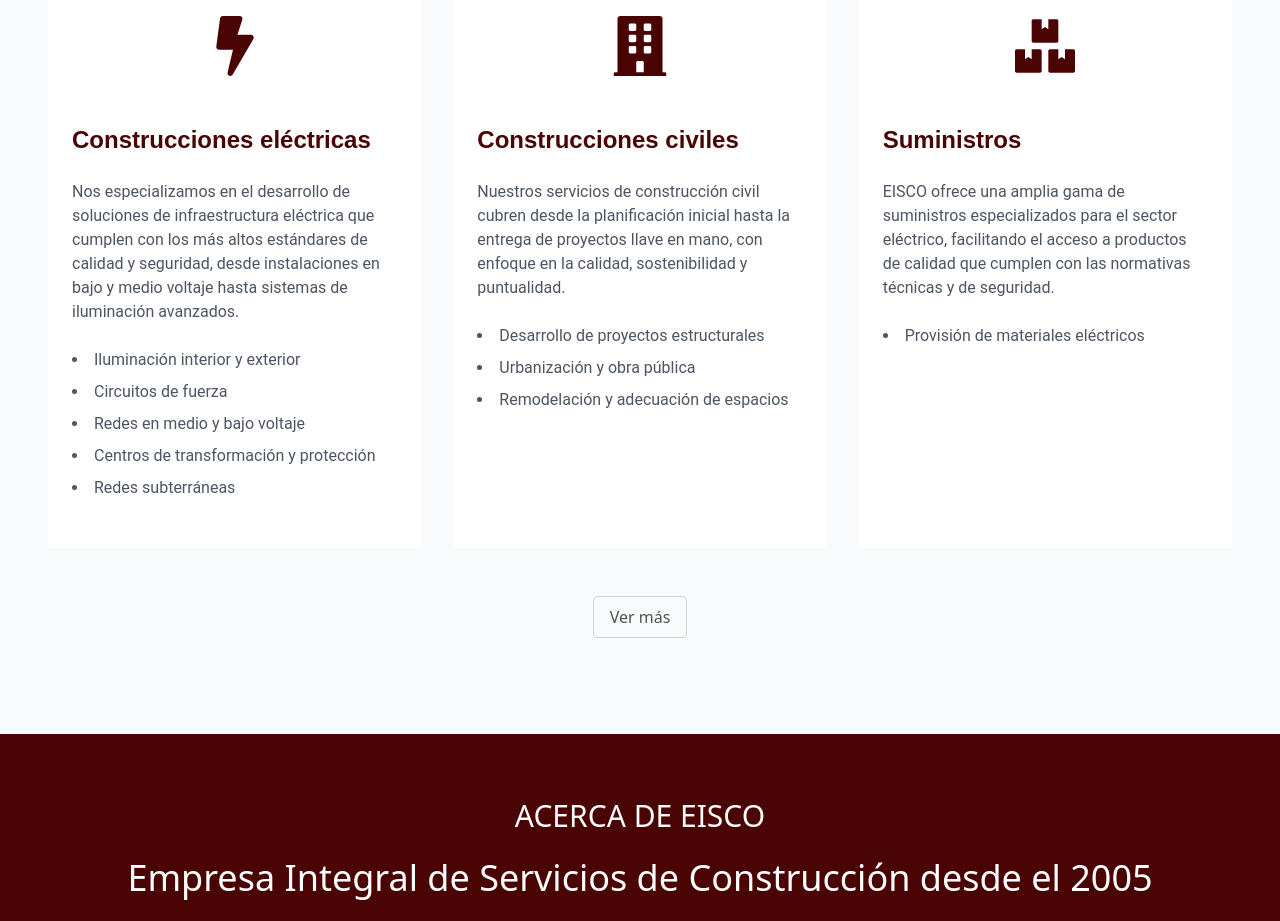
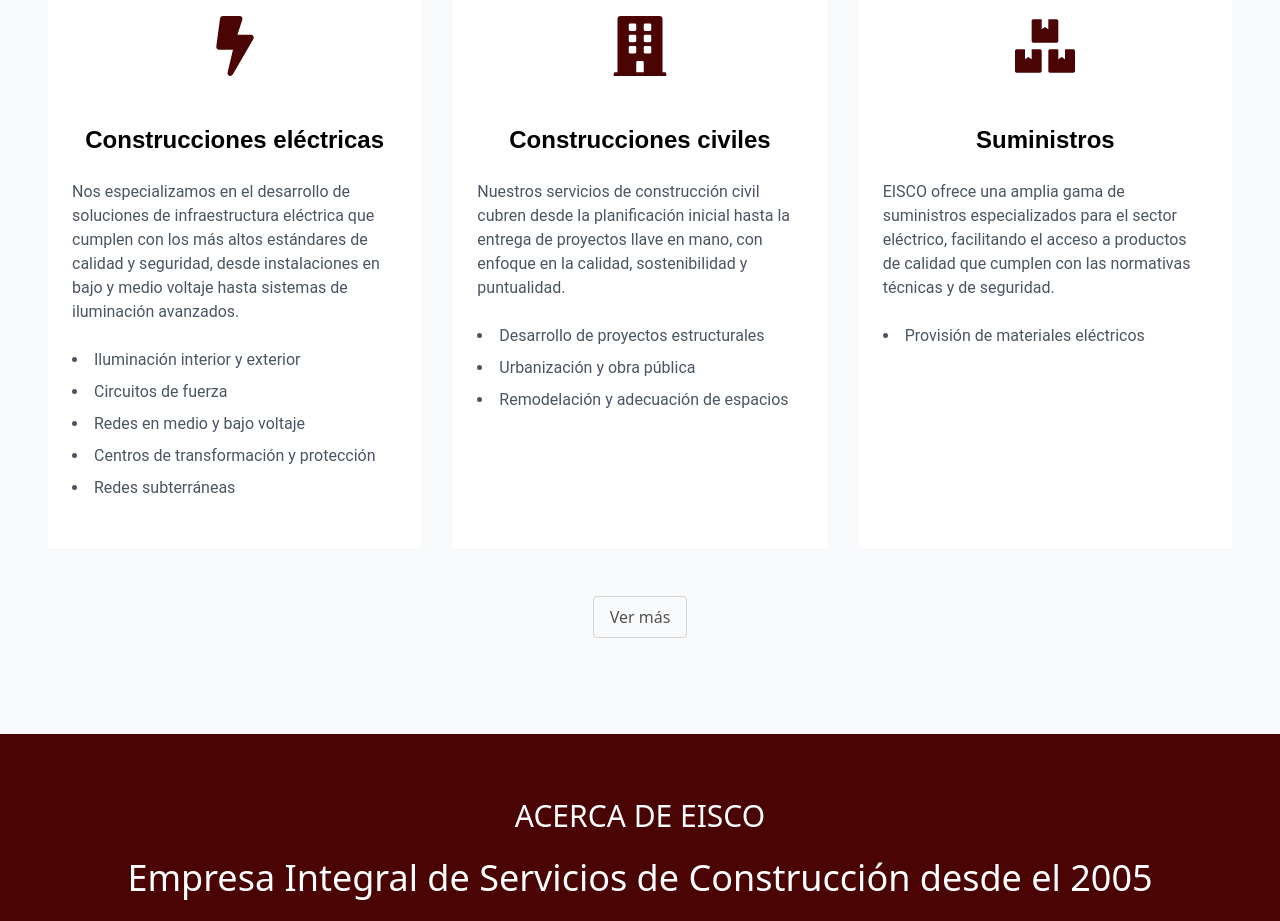
Before and after one commit to arcanel4bs/eisco, a React (Vite) app: page / in a window 1280 px wide. Shown: the part 1120-2041 px from the top of the page. Built offline with nearby package versions, Linux system fonts and the light colour scheme.

Commit message:
center cards titles

```diff
--- a/src/components/ServiceCard.jsx
+++ b/src/components/ServiceCard.jsx
@@ -7,14 +7,14 @@ function ServiceCard({ title, description, icon, items, subServices }) {
         {icon}
       </div>
       <div className="flex-1 flex flex-col">
-        <h3 className="text-2xl font-semibold mb-6 text-[#4A0404] font-montserrat">{title}</h3>
+        <h3 className="text-2xl font-semibold mb-6 text-black font-montserrat text-center">{title}</h3>
         <p className="text-gray-600 mb-6 font-roboto">{description}</p>
 
         {subServices && subServices.length > 0 && (
           <div className="mb-6">
             {subServices.map((subService, index) => (
               <div key={index} className="mb-4">
-                <h4 className="font-semibold text-gray-800 mb-2 font-montserrat">{subService.title}</h4>
+                <h4 className="font-semibold text-gray-800 mb-2 font-montserrat text-center">{subService.title}</h4>
                 <ul className="list-disc list-inside text-gray-600 font-roboto">
                   {subService.items.map((item, idx) => (
                     <li key={idx} className="mb-2">{item}</li>
```
